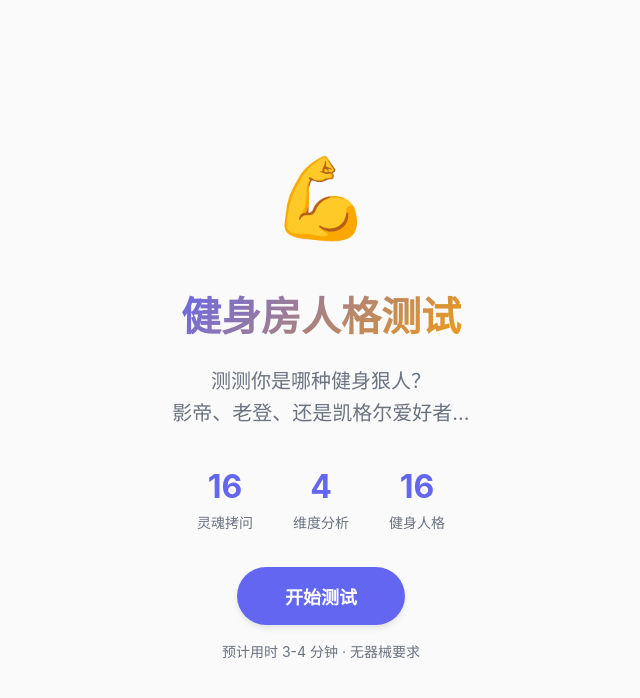
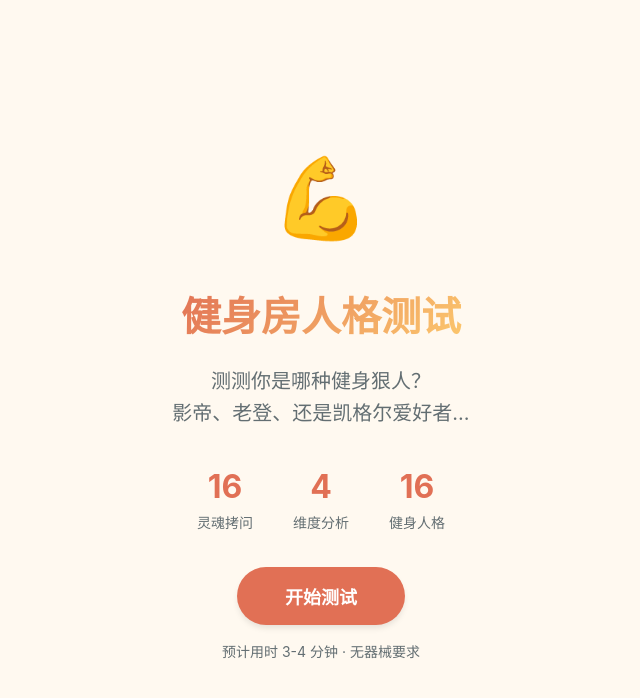
Before and after one commit to youqvderen/youqvderen.github.io, a plain HTML site: page index.html in a window 1280 px wide. Shown: the whole page, without its empty margins (319-959 px from the left). Drawn offline with Linux system fonts and the light colour scheme.

Commit message:
Update style.css

```diff
--- a/css/style.css
+++ b/css/style.css
@@ -5,17 +5,18 @@
 }
 
 :root {
-    --primary: #6366f1;
-    --primary-dark: #4f46e5;
-    --secondary: #f59e0b;
-    --bg: #fafafa;
+    --primary: #e17055;        /* 番茄红/肌肉色 */
+    --primary-dark: #d63031;   /* 深红 */
+    --secondary: #fdcb6e;      /* 芝士黄/能量色 */
+    --bg: #fff9f0;             /* 奶油白 */
     --card: #ffffff;
-    --text: #1f2937;
-    --text-light: #6b7280;
-    --border: #e5e7eb;
+    --text: #2d3436;
+    --text-light: #636e72;
+    --border: #ffeaa7;
     --shadow: 0 4px 6px -1px rgba(0, 0, 0, 0.1);
     --shadow-lg: 0 20px 25px -5px rgba(0, 0, 0, 0.1);
 }
+
 
 body {
     font-family: -apple-system, BlinkMacSystemFont, "Segoe UI", Roboto, "Helvetica Neue", Arial, sans-serif;
```
